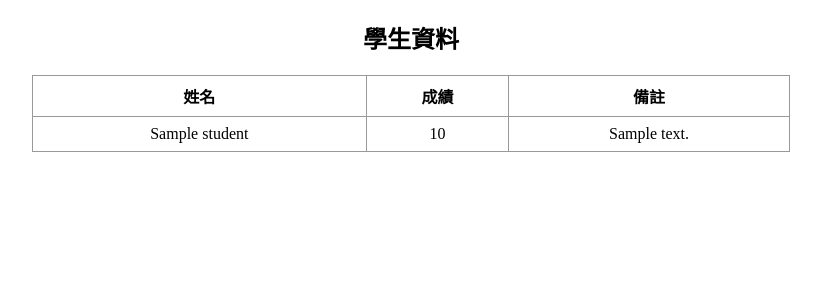
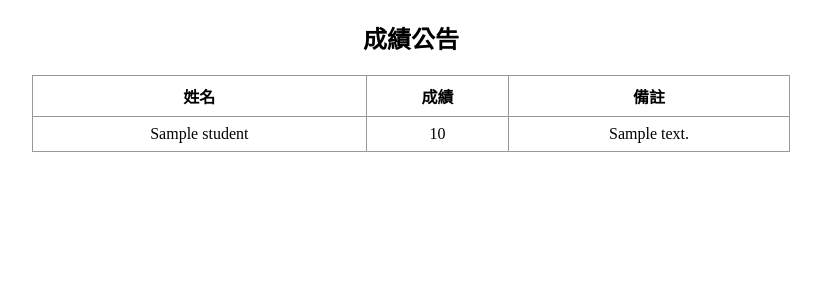
Before and after one commit to moonbirdyang/GradeCheck, a Flask app: template templates/data.html in a window 1280 px wide. Shown: the top 300 px of the page, without its empty margins (229-1050 px from the left). Run offline with Flask 3, Linux system fonts and the light colour scheme; the template is opened without the code that fills it: most values are stand-ins (such as "Sample title", 1, 10 or a date in 2020).

Commit message:
修改了 HTML 檔案

```diff
--- a/templates/data.html
+++ b/templates/data.html
@@ -2,14 +2,14 @@
 <html lang="zh-Hant">
 <head>
     <meta charset="UTF-8">
-    <title>學生資料</title>
+    <title>成績公告</title>
     <style>
         table { border-collapse: collapse; width: 60%; margin: 20px auto; }
         th, td { border: 1px solid #999; padding: 8px; text-align: center; }
     </style>
 </head>
 <body>
-    <h2 style="text-align:center;">學生資料</h2>
+    <h2 style="text-align:center;">成績公告</h2>
     <table>
         <thead>
             <tr>
```
